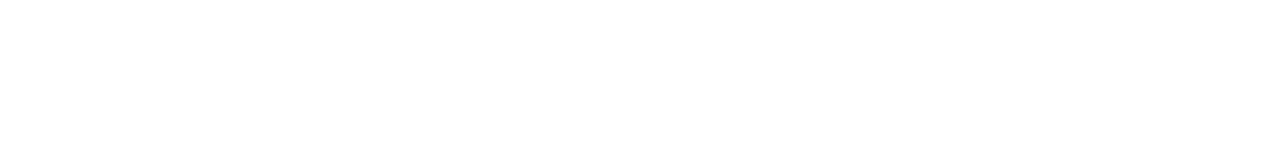
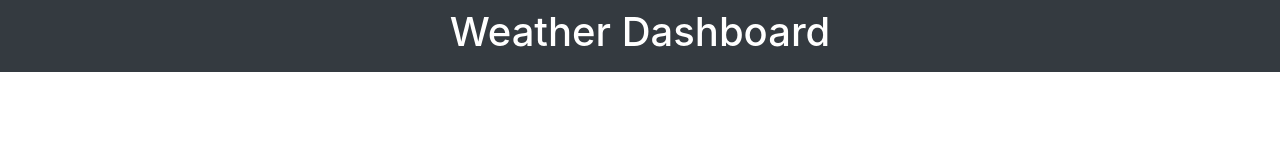
Before and after one commit to mcereal/weather_dashboard, a plain HTML site: page index.html in a window 1280 px wide. Drawn offline with nearby package versions, Linux system fonts and the light colour scheme.

Commit message:
basic styling for navbar

```diff
--- a/index.html
+++ b/index.html
@@ -6,16 +6,19 @@
       name="viewport"
       content="width=device-width, initial-scale=1, shrink-to-fit=no"
     />
+    <link rel="stylesheet" href="styles.css" />
     <link
       rel="stylesheet"
       href="https://stackpath.bootstrapcdn.com/bootstrap/4.5.2/css/bootstrap.min.css"
       integrity="sha384-JcKb8q3iqJ61gNV9KGb8thSsNjpSL0n8PARn9HuZOnIxN0hoP+VmmDGMN5t9UJ0Z"
       crossorigin="anonymous"
     />
-
     <title>Weather Dashboard</title>
   </head>
   <body>
+    <nav id="topTitle" class="navbar navbar-expand-lg navbar-dark bg-dark">
+      <h1>Weather Dashboard</h1>
+    </nav>
     <script
       src="https://code.jquery.com/jquery-3.5.1.min.js"
       integrity="sha256-9/aliU8dGd2tb6OSsuzixeV4y/faTqgFtohetphbbj0="
--- a/styles.css
+++ b/styles.css
@@ -0,0 +1,5 @@
+#topTitle {
+  display: flex;
+  justify-content: center;
+  color: white;
+}
```
